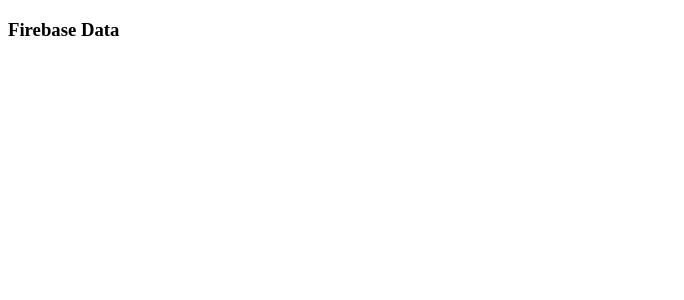
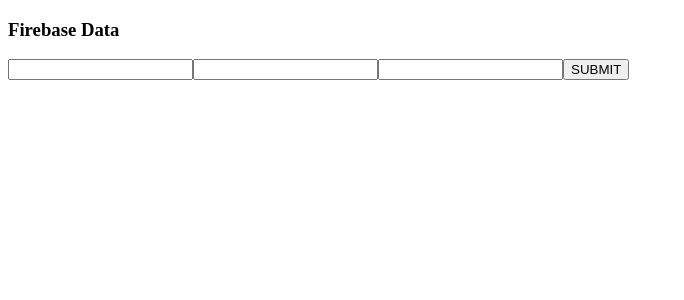
Before and after one commit to Gaboa/autoform, a Vue app: page / in a window 1280 px wide. Shown: the top 300 px of the page, without its empty margins (0-684 px from the left). Built offline with nearby package versions, Linux system fonts and the light colour scheme; the HTML template or start-up script is replaced by a standard one.

Commit message:
Add form and data fields

```diff
--- a/src/App.vue
+++ b/src/App.vue
@@ -3,6 +3,15 @@
     <h3>Firebase Data</h3>
     {{ firebaseData }}
 
+    <form>
+
+      <input type="text"   name="name">
+      <input type="number" name="age">
+      <input type="email"  name="email">
+
+      <button type="submit">SUBMIT</button>
+
+    </form>
   </div>
 </template>
 
@@ -11,6 +20,12 @@
 const docPath = 'contacts/dima'
 
 export default {
+  data() {
+    return {
+      firebaseData: null,
+      formData: {}
+    }
+  },
   firestore() {
     return {
       firebaseData: db.doc(docPath)
```
